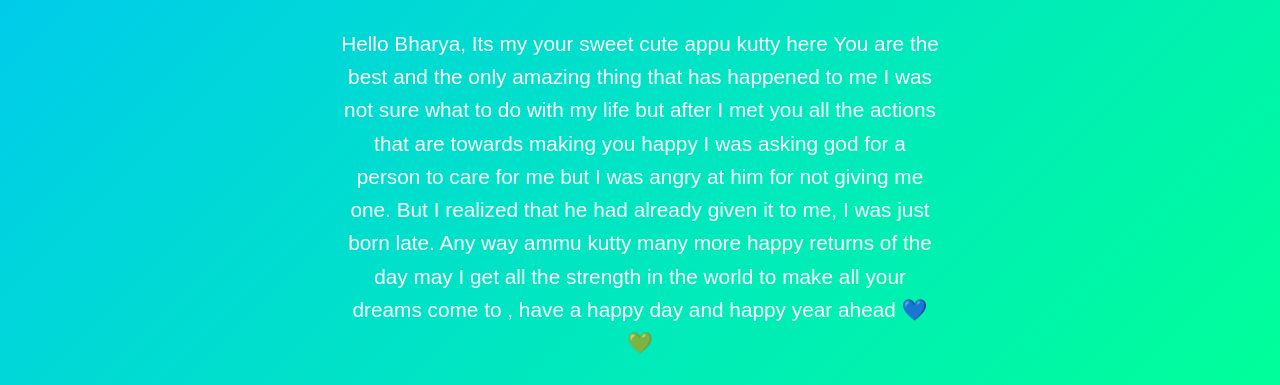
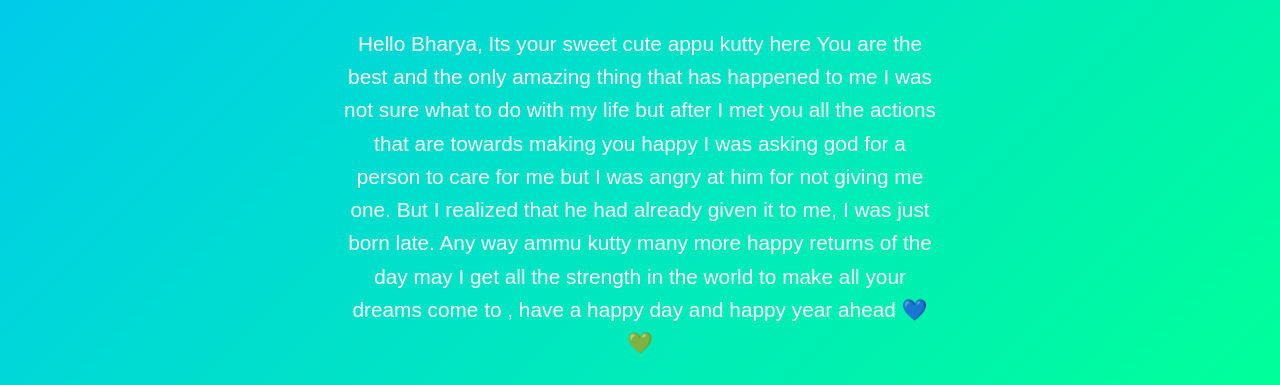
Before and after one commit to One-In-A-Thousand/bday, a plain HTML site: page index.html in a window 1280 px wide. Shown: the part 415-800 px from the top of the page. Drawn offline with Linux system fonts and the light colour scheme.

Commit message:
Update index.html

```diff
--- a/index.html
+++ b/index.html
@@ -62,7 +62,7 @@
     <div class="hearts">💙💚💙💚💙💚</div>
 
     <p>
-      Hello Bharya, Its my your sweet cute appu kutty here You are the best and
+      Hello Bharya, Its your sweet cute appu kutty here You are the best and
       the only amazing thing that has happened to me I was not sure what to do
       with my life but after I met you all the actions that are towards making
       you happy I was asking god for a person to care for me but I was angry at
```
